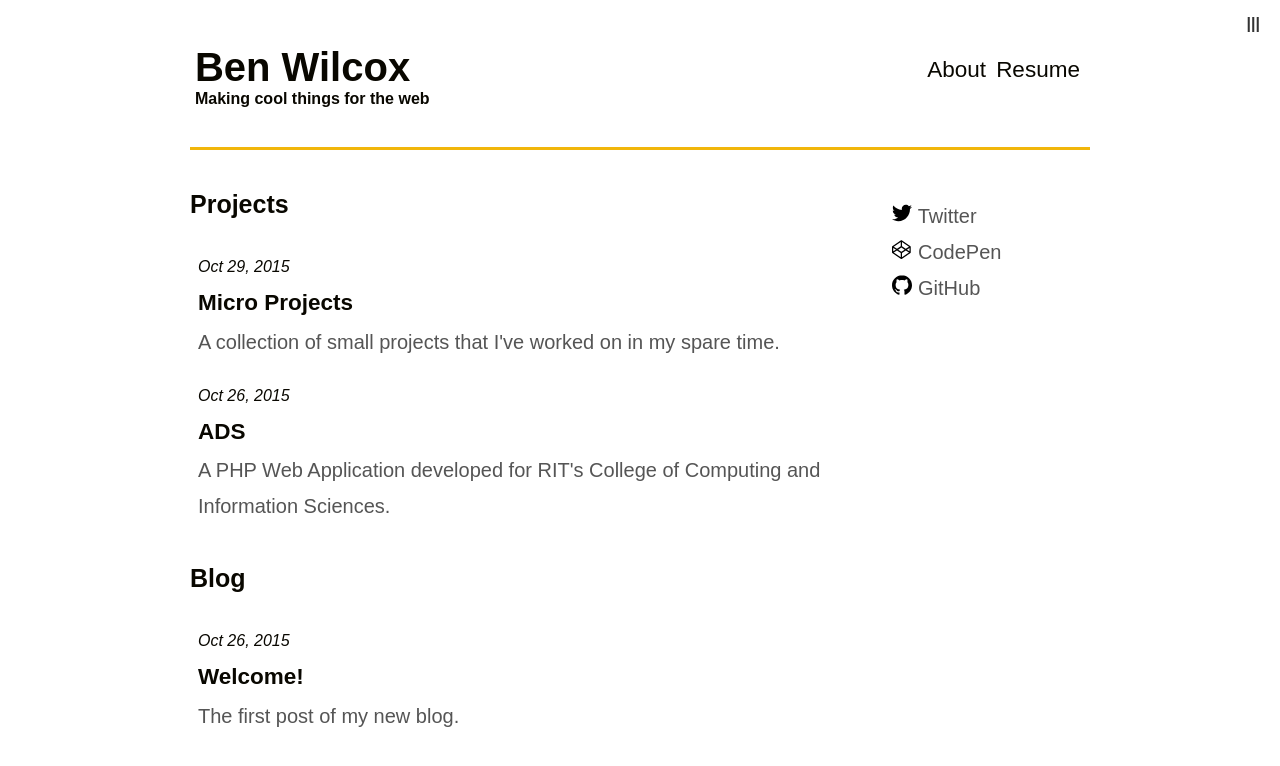
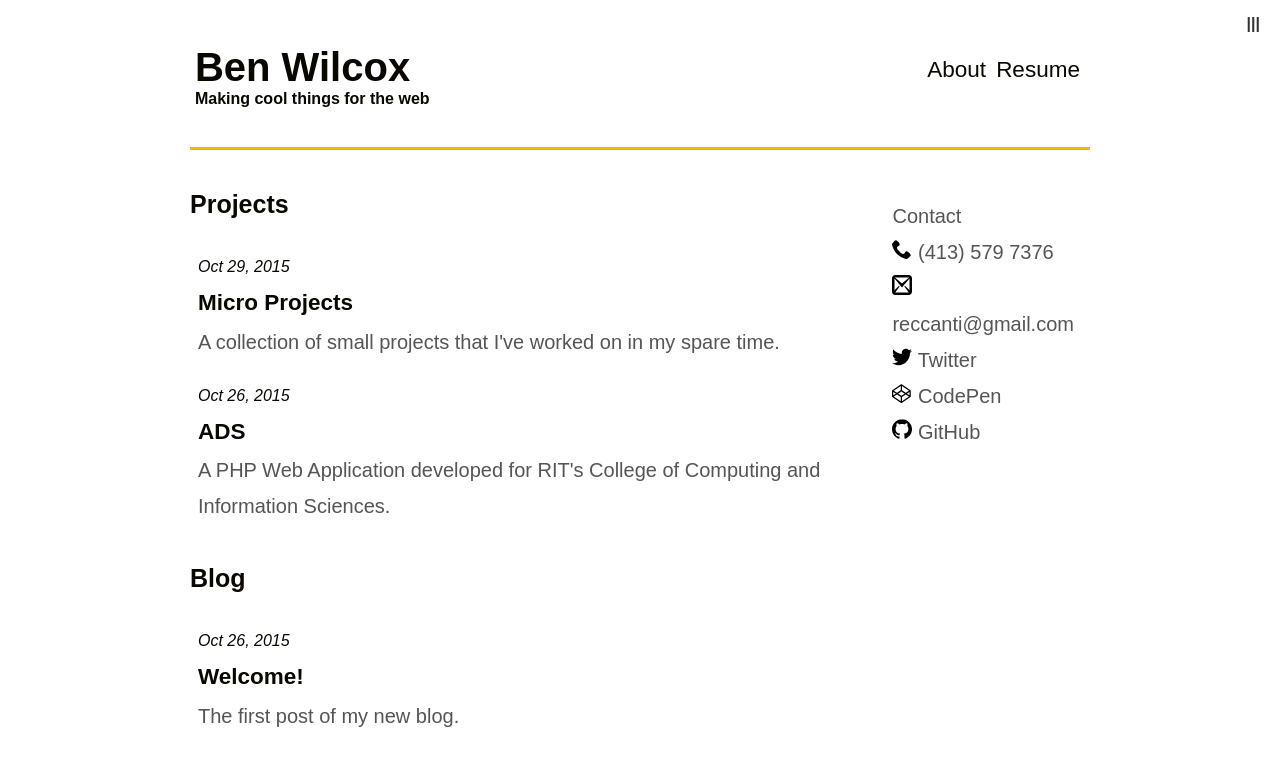
Before and after one commit to recanti/PortfolioV4, a Jekyll site: the page built from index.html, in a window 1280 px wide. Shown: the top 766 px of the page. Built offline with Jekyll 4.4.1, drawn with Linux system fonts in a browser that asks for light colours.

Commit message:
Fixed Links.
Fixed some issues with links on the site by prepending baseurls.

```diff
--- a/_includes/header.html
+++ b/_includes/header.html
@@ -7,8 +7,8 @@
 	  		</a>
 	  	</div>
 		<ul class="header_navlist">
-		  	<li class="header_navitem"><a href="/about.html">About</a></li>
-		  	<li class="header_navitem"><a href="/resume.html">Resume</a></li>
+		  	<li class="header_navitem"><a href="{{ '/about.html' | prepend: site.baseurl }}">About</a></li>
+		  	<li class="header_navitem"><a href="{{ '/resume.html' | prepend: site.baseurl }}">Resume</a></li>
 		</ul>
 	</div>
 </header>
--- a/index.html
+++ b/index.html
@@ -10,7 +10,20 @@ layout: default
   </nav> -->
 
   <div class="contact" id="contact">
+    <h3 class="contact_header">Contact</h3>
     <ul class="contact_list">
+      <li class="contact_link">
+        <a href="tel:+14135797376">
+          <img class="contact_icon" src="./media/icons/phone.svg" />
+          <span class="contact_name">(413) 579 7376</span>
+        </a>
+      </li>
+      <li class="contact_link">
+        <a href="#">
+          <img class="contact_icon" src="./media/icons/mail2.svg" />
+          <span class="contact_name">reccanti@gmail.com</span>
+        </a>
+      </li>
       <li class="contact_link">
         <a href="https://twitter.com/reccanti">
           <img class="contact_icon" src="./media/icons/twitter.svg" />
```
